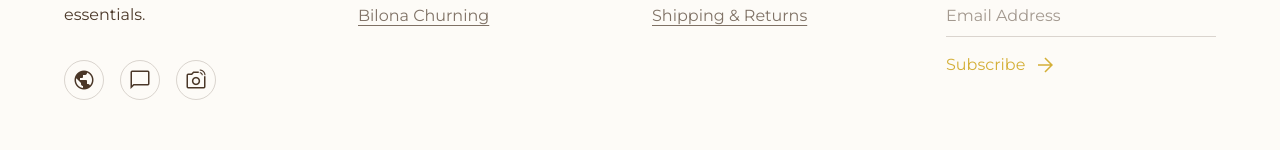
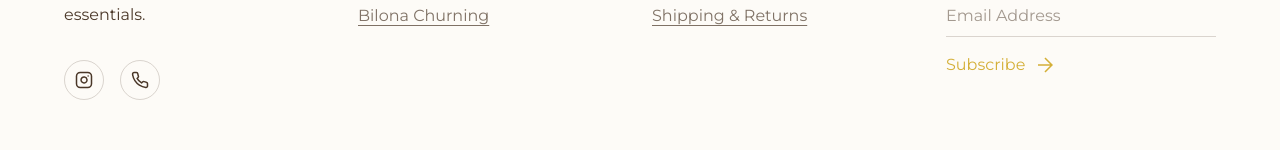
Before and after one commit to jaggureddy11/marutham-ghee, a React (Vite) app: page / in a window 1280 px wide. Shown: the part 4751-4901 px from the top of the page. Built offline with nearby package versions, Linux system fonts and the light colour scheme; a web font is replaced by a local one.

Commit message:
feat: Add Instagram and WhatsApp SVG icons to footer

```diff
--- a/src/components/Footer.jsx
+++ b/src/components/Footer.jsx
@@ -24,14 +24,17 @@
                         Honoring the ancient traditions of Vedic India through pure, artisanal dairy and lifestyle essentials.
                     </p>
                     <div className="flex gap-4">
-                        <a className="w-10 h-10 rounded-full border border-earth-brown/20 flex items-center justify-center text-earth-brown dark:text-warm-cream/70 hover:text-ghee-gold transition-colors" href="#">
-                            <span className="material-symbols-outlined text-lg">public</span>
+                        <a className="w-10 h-10 rounded-full border border-earth-brown/20 flex items-center justify-center text-earth-brown dark:text-warm-cream/70 hover:text-ghee-gold transition-colors" href="https://instagram.com" target="_blank" rel="noopener noreferrer">
+                            <svg width="18" height="18" viewBox="0 0 24 24" fill="none" stroke="currentColor" strokeWidth="2" strokeLinecap="round" strokeLinejoin="round">
+                                <rect x="2" y="2" width="20" height="20" rx="5" ry="5"></rect>
+                                <path d="M16 11.37A4 4 0 1 1 12.63 8 4 4 0 0 1 16 11.37z"></path>
+                                <line x1="17.5" y1="6.5" x2="17.51" y2="6.5"></line>
+                            </svg>
                         </a>
-                        <a className="w-10 h-10 rounded-full border border-earth-brown/20 flex items-center justify-center text-earth-brown dark:text-warm-cream/70 hover:text-ghee-gold transition-colors" href="#">
-                            <span className="material-symbols-outlined text-lg">chat_bubble</span>
-                        </a>
-                        <a className="w-10 h-10 rounded-full border border-earth-brown/20 flex items-center justify-center text-earth-brown dark:text-warm-cream/70 hover:text-ghee-gold transition-colors" href="#">
-                            <span className="material-symbols-outlined text-lg">linked_camera</span>
+                        <a className="w-10 h-10 rounded-full border border-earth-brown/20 flex items-center justify-center text-earth-brown dark:text-warm-cream/70 hover:text-ghee-gold transition-colors" href="https://wa.me/" target="_blank" rel="noopener noreferrer">
+                            <svg width="18" height="18" viewBox="0 0 24 24" fill="none" stroke="currentColor" strokeWidth="2" strokeLinecap="round" strokeLinejoin="round">
+                                <path d="M22 16.92v3a2 2 0 0 1-2.18 2 19.79 19.79 0 0 1-8.63-3.07 19.5 19.5 0 0 1-6-6 19.79 19.79 0 0 1-3.07-8.67A2 2 0 0 1 4.11 2h3a2 2 0 0 1 2 1.72 12.84 12.84 0 0 0 .7 2.81 2 2 0 0 1-.45 2.11L8.09 9.91a16 16 0 0 0 6 6l1.27-1.27a2 2 0 0 1 2.11-.45 12.84 12.84 0 0 0 2.81.7A2 2 0 0 1 22 16.92z"></path>
+                            </svg>
                         </a>
                     </div>
                 </div>
```
